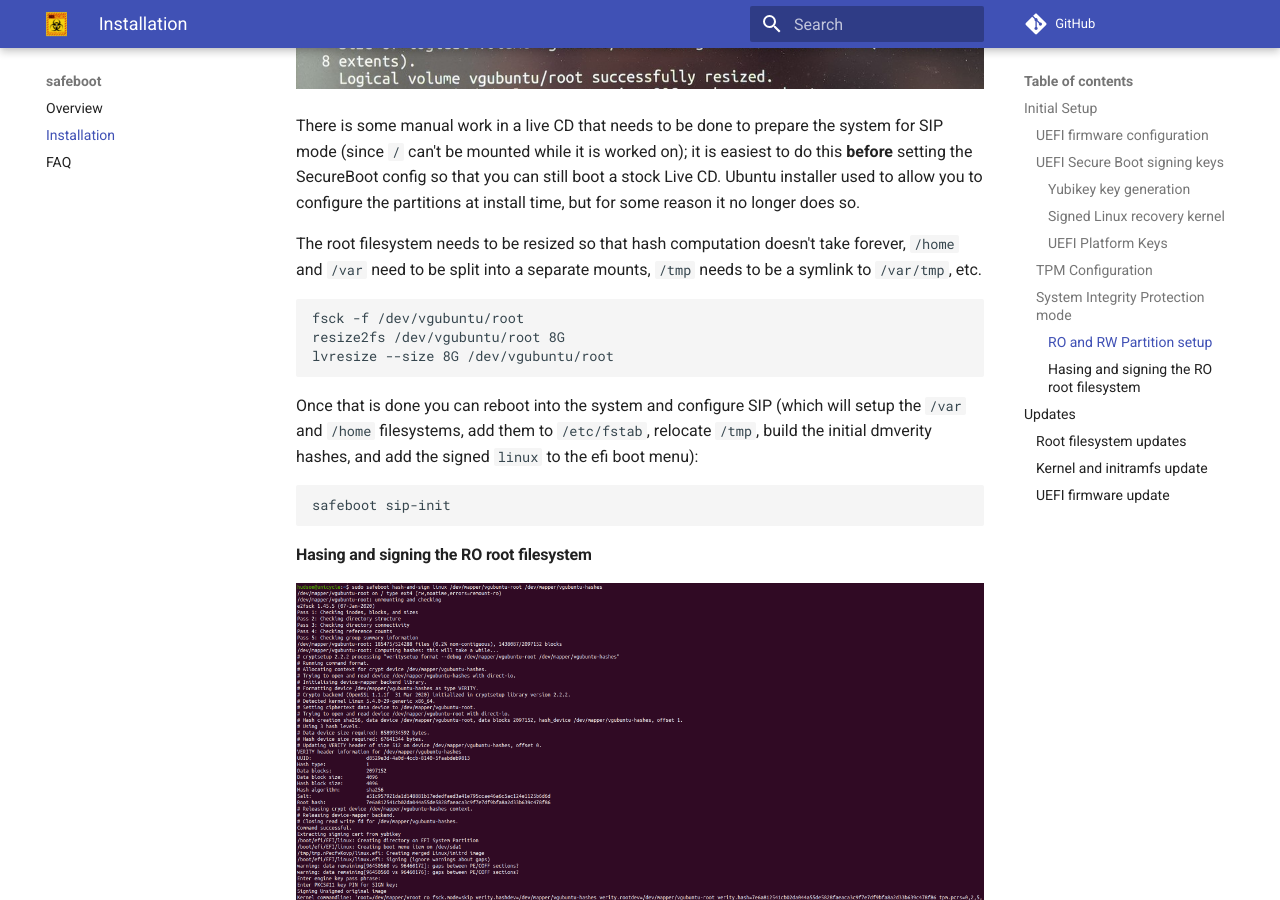
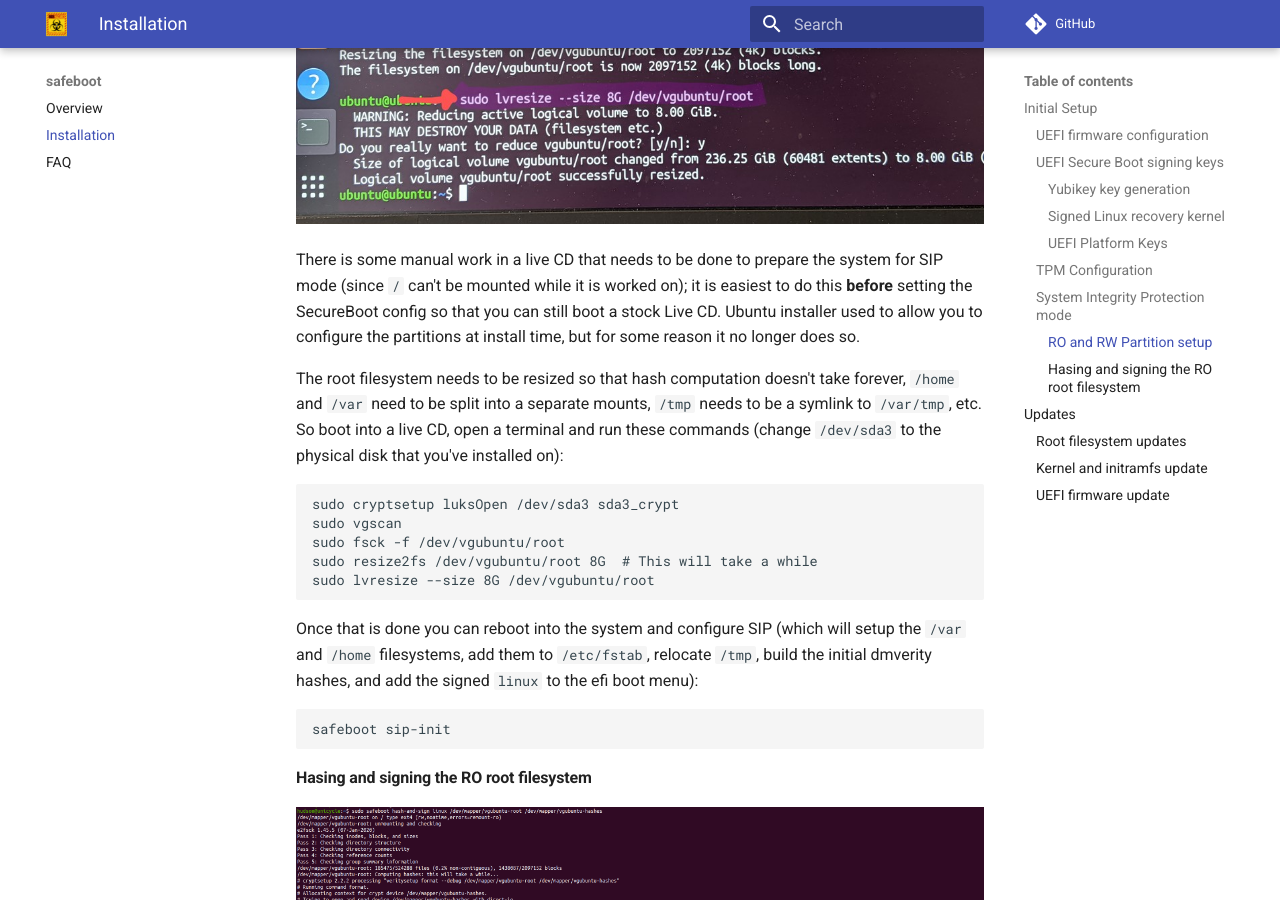
Before and after one commit to osresearch/safeboot, an MkDocs documentation site: the page built from docs/install.md, in a window 1280 px wide and 900 px high, scrolled down 8385 px. Built offline with MkDocs 1.6.1 and Material for MkDocs 9.7.7, drawn with Linux system fonts in a browser that asks for light colours; comment, search, counter and statistics services are not loaded; some of the changed text lies outside the part shown.

Commit message:
sip-init docs: replace image and old command line hacks

````diff
--- a/docs/install.md
+++ b/docs/install.md
@@ -211,12 +211,16 @@ install time, but for some reason it no longer does so.
 
 The root filesystem needs to be resized so that hash computation doesn't
 take forever, `/home` and `/var` need to be split into a separate mounts,
-`/tmp` needs to be a symlink to `/var/tmp`, etc.
+`/tmp` needs to be a symlink to `/var/tmp`, etc.  So boot into a live CD,
+open a terminal and run these commands (change `/dev/sda3` to the physical
+disk that you've installed on):
 
 ```
-fsck -f /dev/vgubuntu/root
-resize2fs /dev/vgubuntu/root 8G
-lvresize --size 8G /dev/vgubuntu/root
+sudo cryptsetup luksOpen /dev/sda3 sda3_crypt
+sudo vgscan
+sudo fsck -f /dev/vgubuntu/root
+sudo resize2fs /dev/vgubuntu/root 8G  # This will take a while
+sudo lvresize --size 8G /dev/vgubuntu/root
 ```
 
 Once that is done you can reboot into the system and configure SIP
````
Also changed, not shown: other parts of docs/install.md (+2 -2 lines), docs/images/lvresize-root.jpg.
